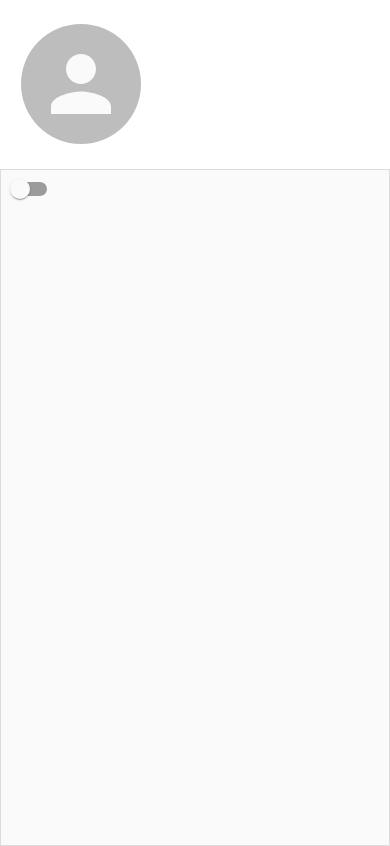
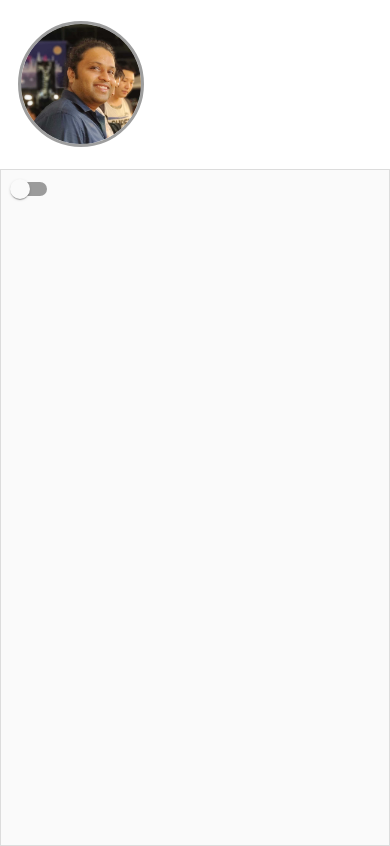
Before and after one commit to Prateeksrt/Prateeksrt.github.io, a React app: page / in a window 390 px wide. Built offline with nearby package versions, Linux system fonts and the light colour scheme.

Commit message:
Add image and responsiveness for lg screen

```diff
--- a/package.json
+++ b/package.json
@@ -29,6 +29,7 @@
   },
   "dependencies": {
     "@material-ui/core": "^4.10.1",
+    "file-loader": "^6.0.0",
     "prop-types": "^15.7.2",
     "react": "^16.13.1",
     "react-dom": "^16.13.1"
--- /dev/null
+++ b/src/components/MyAvatar.jsx
@@ -0,0 +1,38 @@
+import React from 'react';
+import PropTypes from 'prop-types';
+import Avatar from '@material-ui/core/Avatar';
+import { makeStyles, useTheme } from '@material-ui/core';
+
+const styles = theme => makeStyles({
+    avatar: {
+        height: theme.spacing(15),
+        width: theme.spacing(15),
+        [theme.breakpoints.up('sm')]: {
+            height: theme.spacing(20),
+            width: theme.spacing(20),
+        },
+        [theme.breakpoints.up('lg')]: {
+            height: theme.spacing(22),
+            width: theme.spacing(22),
+        },
+        [theme.breakpoints.up('md')]: {
+            margin: 'none',
+            marginTop: 'auto',
+            marginLeft: 'auto',
+            marginRight: 'auto',
+        },
+        margin: 'auto',
+        border: `3px solid ${theme.palette.text.disabled}`,
+    }
+});
+
+export const MyAvatar = ({ src }) => {
+    const classes = styles(useTheme())();
+    return (
+        <Avatar src={src} className={classes.avatar} />
+    );
+};
+
+MyAvatar.propTypes = {
+    src: PropTypes.string
+};
--- a/src/components/ProfileArea.jsx
+++ b/src/components/ProfileArea.jsx
@@ -1,7 +1,10 @@
 import React from 'react';
+import PropTypes from 'prop-types';
+import { MyAvatar } from './MyAvatar';
+import Image from './Prateek_image.jpg';
 import Grid from '@material-ui/core/Grid';
-import Avatar from '@material-ui/core/Avatar';
 import { makeStyles, useTheme } from '@material-ui/core';
+import withWidth, { isWidthUp } from '@material-ui/core/withWidth';
 
 const styles = theme => makeStyles({
     profileAreaContainer: {
@@ -9,25 +12,30 @@ const styles = theme => makeStyles({
     },
     avatarContainer: {
         width: '100%',
-    },
-    avatar: {
-        height: theme.spacing(15),
-        width: theme.spacing(15),
-        [theme.breakpoints.up('sm')]: {
-            height: theme.spacing(20),
-            width: theme.spacing(20),
+        [theme.breakpoints.up('md')]: {
+            height: '35%',
+            display: 'flex',
         },
-        margin: 'auto',
+        [theme.breakpoints.up('lg')]: {
+            height: '40%',
+        },
     }
 });
 
-export const ProfileArea = () => {
+const _ProfileArea = ({ width }) => {
     const classes = styles(useTheme())();
+    const alignContent = isWidthUp('md', width) ? 'flex-start' : 'center';
     return (
-        <Grid container alignContent='center'className={classes.profileAreaContainer}>
-            <Grid item xs={5} md={12} className={classes.avatarContainer}>
-                <Avatar src='' className={classes.avatar} />
+        <Grid container alignContent={alignContent} className={classes.profileAreaContainer}>
+            <Grid item xs={5} sm={4} md={12} className={classes.avatarContainer}>
+                <MyAvatar src={Image} />
             </Grid>
         </Grid>
     );
 };
+
+_ProfileArea.propTypes = {
+    width: PropTypes.string,
+};
+
+export const ProfileArea = withWidth()(_ProfileArea);
--- a/webpack.config.js
+++ b/webpack.config.js
@@ -23,6 +23,12 @@ module.exports = {
                 use: {
                     loader: 'html-loader'
                 }
+            },
+            {
+                test: /\.(jpg)$/,
+                use: {
+                    loader: 'file-loader'
+                }
             }
         ]
     },
```
Also changed, not shown: src/components/Prateek_image.jpg (added), 1 other file (tests, documents, lock files or other folders).
